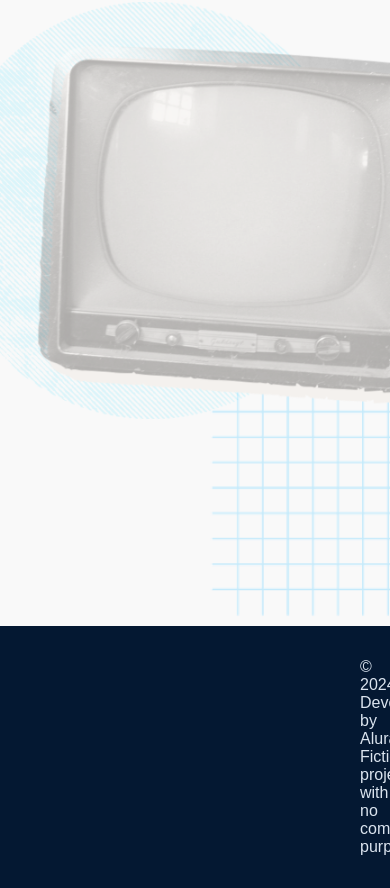
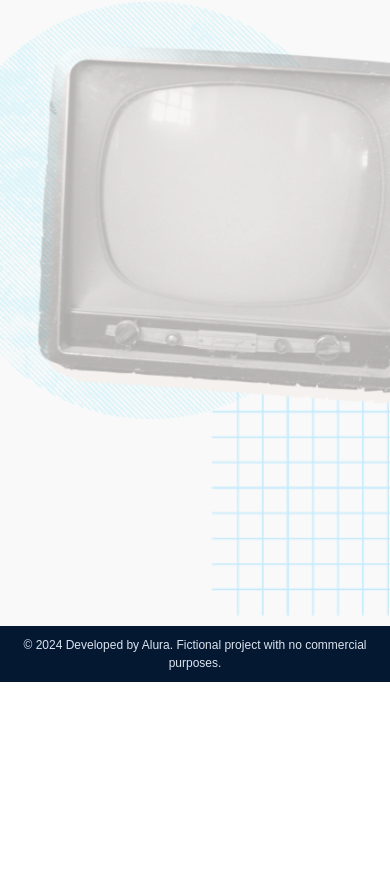
Before and after one commit to vicmazzola/memoteca, a plain HTML site: page index.html in a window 390 px wide. Shown: the part 2373-3261 px from the top of the page. After the commit the page ends 3055 px from the top, so only its background shows below. Drawn offline with nearby package versions, Linux system fonts and the light colour scheme; some packages are replaced by stand-ins of ours; no server answers; a script that the page names is missing.

Commit message:
check footer responsive

```diff
--- a/css/styles.css
+++ b/css/styles.css
@@ -86,16 +86,6 @@ header .logo h1 {
 
 .header-image img {
   max-width: 500px;
-}
-
-footer {
-  padding: 32px 360px;
-  background: #041832;
-  color: var(--baby-blue, #DBE4EF);
-  text-align: center;
-  width: 100%;
-  position: relative;
-  left: 0;
 }
 
 h2,
@@ -375,6 +365,20 @@ span {
   height: 24px;
 }
 
+footer {
+  padding: 20px;
+  background: #041832;
+  color: #DBE4EF;
+  text-align: center;
+  width: 100%;
+  box-sizing: border-box;
+}
+.footer-content p {
+  font-family: "Poppins", sans-serif;
+  font-size: 16px;
+  line-height: 1.5;
+}
+
 /* LARGE DISPLAY */
 
 @media (min-width: 1024px) {
@@ -480,6 +484,14 @@ span {
     max-width: 100%;
     height: auto;
   }
+
+  footer {
+    padding: 10px;
+  }
+
+  .footer-content p {
+    font-size: 12px;
+  }
 }
 
 
--- a/index.html
+++ b/index.html
@@ -71,9 +71,9 @@
 
   </main>
   <footer>
-    <p>&copy;
-      2024 Developed by Alura.
-      Fictional project with no commercial purposes.</p>
+    <div class="footer-content">
+      <p>&copy; 2024 Developed by Alura. Fictional project with no commercial purposes.</p>
+    </div>
   </footer>
 
   <!-- sweetalert2 -->
```
